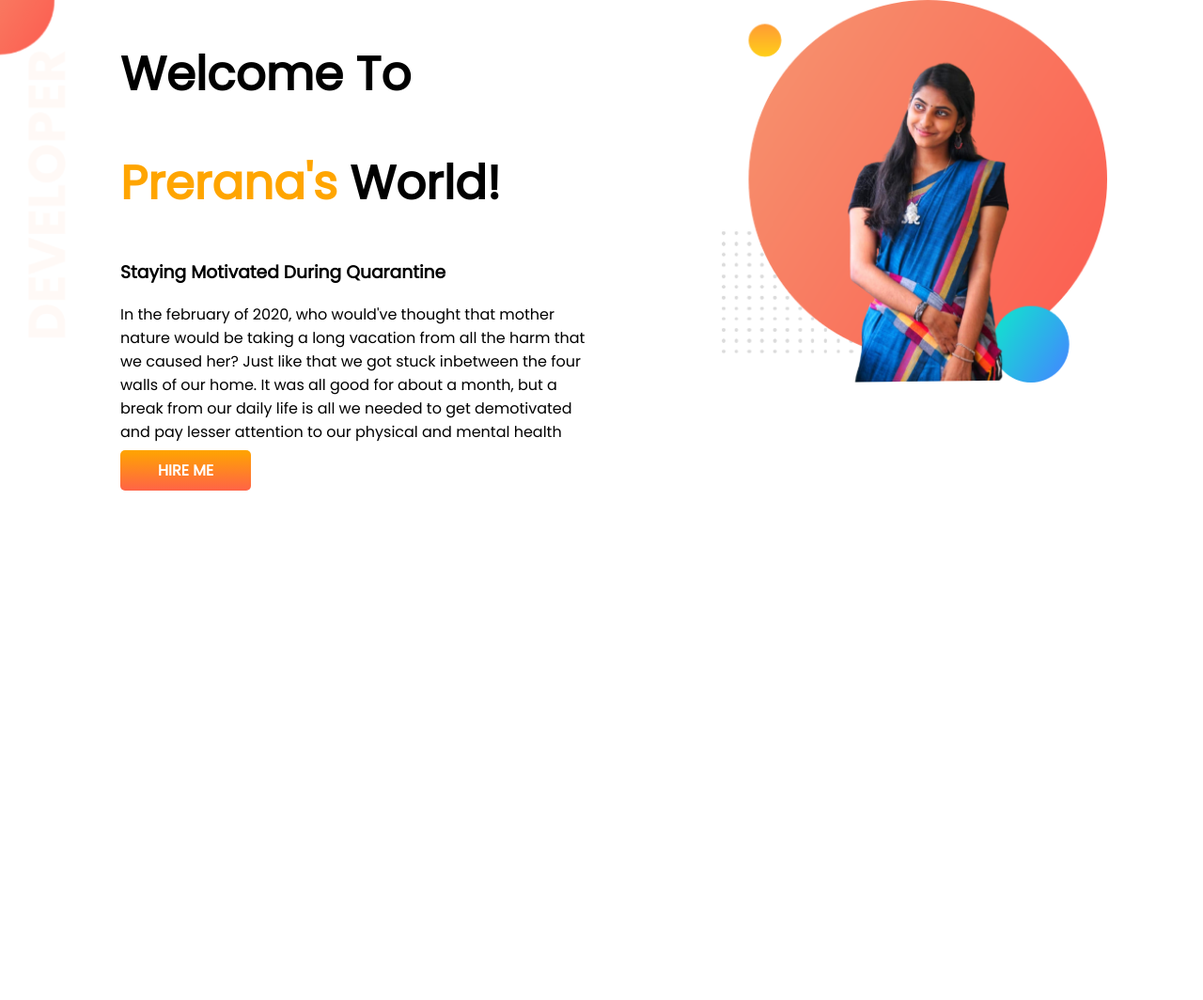
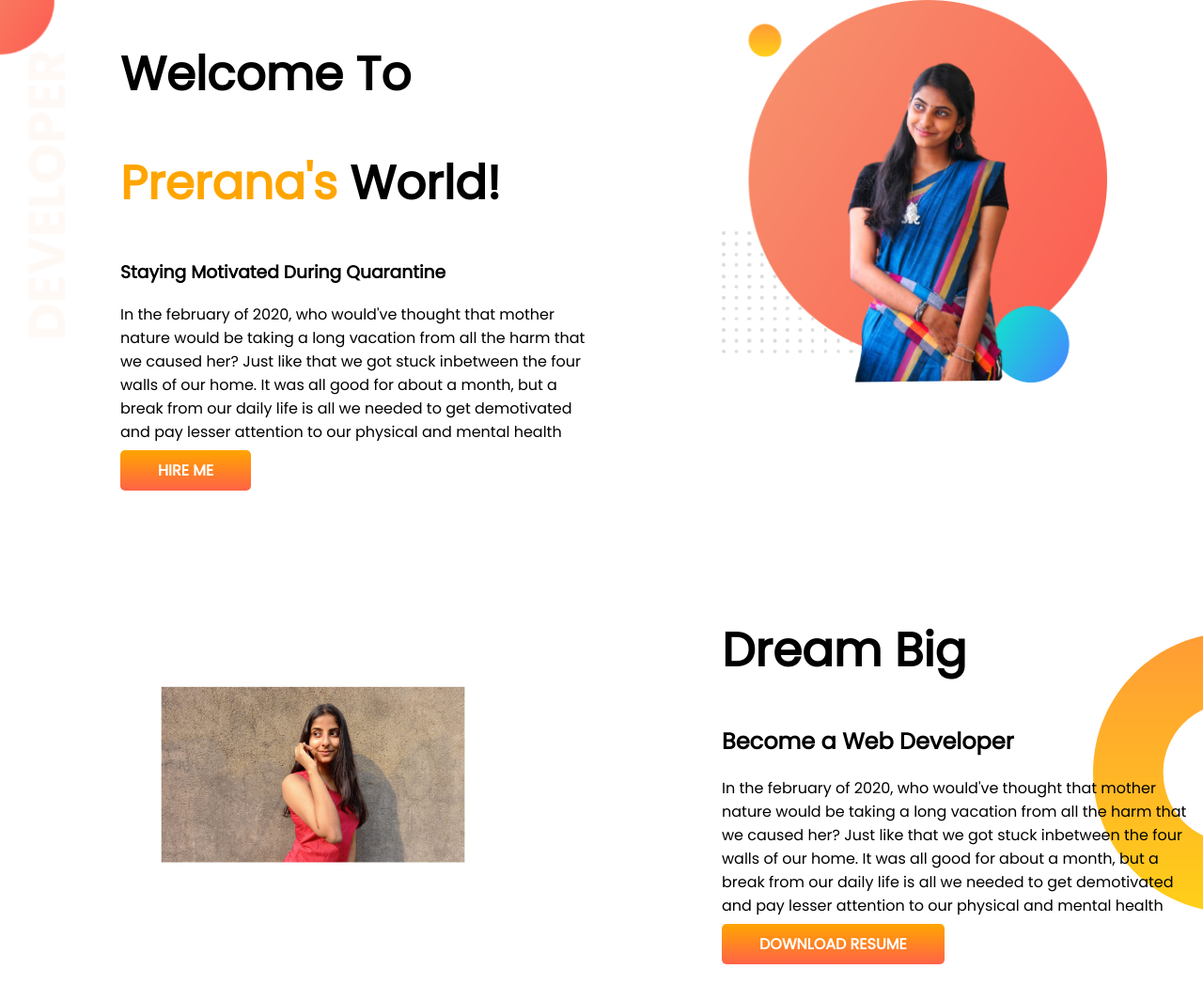
Before and after one commit to PreranaMP/developer-portfolio, a plain HTML site: page index.html in a window 1280 px wide. Shown: the whole page at 94% size. Before the commit the page ends 800 px from the top, so only its background shows below. Drawn offline with Linux system fonts and the light colour scheme.

Commit message:
dream added

```diff
--- a/index.html
+++ b/index.html
@@ -21,14 +21,31 @@
       <h1><span class="orange">Prerana's</span> World!</h1>
       <h3>Staying Motivated During Quarantine</h3>
 
-   <p>In the february of 2020, who would've thought that mother nature would be taking a long vacation from all the harm
-    that we caused her? Just like that we got stuck inbetween the four walls of our home. It was all good for about a
-    month, but a break from our daily life is all we needed to get demotivated and pay lesser attention to our physical
+      <p>In the february of 2020, who would've thought that mother nature would be taking a long vacation from all the
+        harm
+        that we caused her? Just like that we got stuck inbetween the four walls of our home. It was all good for about
+        a
+        month, but a break from our daily life is all we needed to get demotivated and pay lesser attention to our
+        physical
         and mental health </p>
       <a class="link-button" target="_blank" href="https://www.linkedin.com/company/programminghero/">HIRE ME</a>
     </div>
     <div class="half-width"><img src="images/my-img-with-bg.png" alt=""></div>
   </section>
+  <section class="dream-big">
+    <div class="half-width">
+      <img src="show-off/prerana 4.jpeg" alt="">
+    </div>
+    <div class="half-width">
+      <h1>Dream Big<h1>
+          <h2>Become a Web Developer</h2>
+          <p>In the february of 2020, who would've thought that mother nature would be taking a long vacation from all
+            the harm that we caused her? Just like that we got stuck inbetween the four walls of our home. It was all
+            good for about a month, but a break from our daily life is all we needed to get demotivated and pay lesser
+            attention to our physical and mental health</p>
+          <a class="link-button" target="blank" href="">DOWNLOAD RESUME</a>
+    </div>
+  </section>
 </body>
 
 </html>
--- a/style.css
+++ b/style.css
@@ -10,6 +10,7 @@ h1{
 }
 section{
  display: flex;
+ margin-bottom: 100px;
 }
 .half-width{
  width: 50%;
@@ -30,3 +31,8 @@ section{
  background-image: url(images/top-banner.png);
  background-repeat: no-repeat;
  }
+ .dream-big{
+  background-image: url(images/dream-bg.png);
+  background-repeat: no-repeat;
+  background-position: right;
+ }
```
Lines whose indentation alone changed are shown as unchanged.
